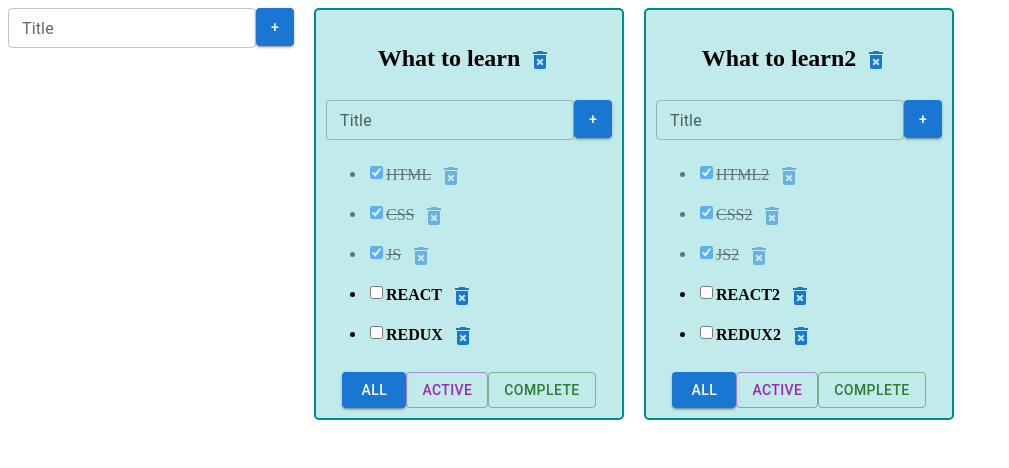
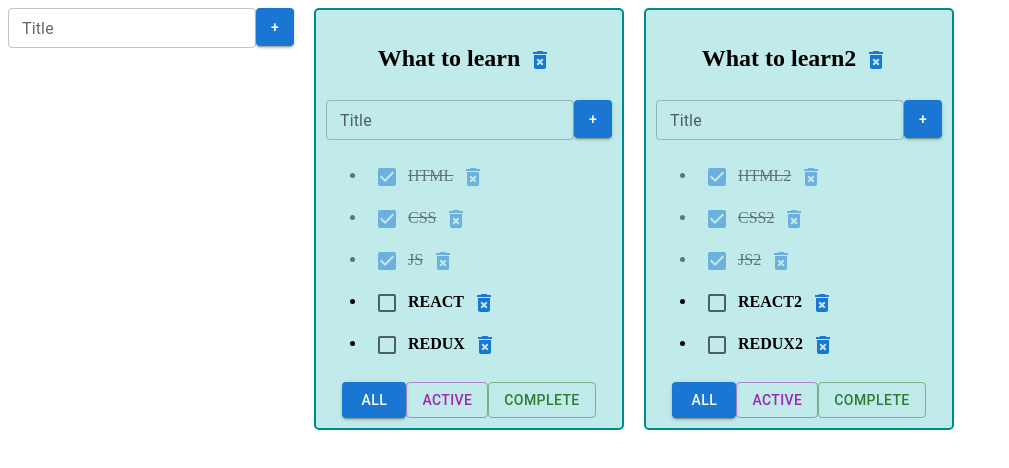
Before and after one commit to igor-minaev/todolist-repeat, a React (Create React App) app: page / in a window 1280 px wide. Shown: the top 468 px of the page, without its empty margins (0-1009 px from the left). Built offline with nearby package versions, Linux system fonts and the light colour scheme.

Commit message:
add styles for checkboxes

```diff
--- a/src/components/Todolist.tsx
+++ b/src/components/Todolist.tsx
@@ -5,6 +5,7 @@ import {EditableSpan} from './EditableSpan';
 import IconButton from '@mui/material/IconButton';
 import DeleteForeverIcon from '@mui/icons-material/DeleteForever';
 import Button from '@mui/material/Button';
+import Checkbox from '@mui/material/Checkbox';
 
 type TodolistPropsType = {
     todolistId: string
@@ -57,7 +58,7 @@ export const Todolist: React.FC<TodolistPropsType> = (props) => {
         const changeTaskTitleHandler = (title: string) => changeTaskTitle(todolistId, t.id, title)
         return (
             <li key={t.id} className={taskStyle}>
-                <input type="checkbox" checked={t.isDone} onChange={onChangeHandler}/>
+                <Checkbox checked={t.isDone} onChange={onChangeHandler}/>
                 <EditableSpan title={t.title} changeItemTitle={changeTaskTitleHandler}/>
                 <IconButton color="primary" onClick={removeTaskHandler}>
                     <DeleteForeverIcon/>
```
